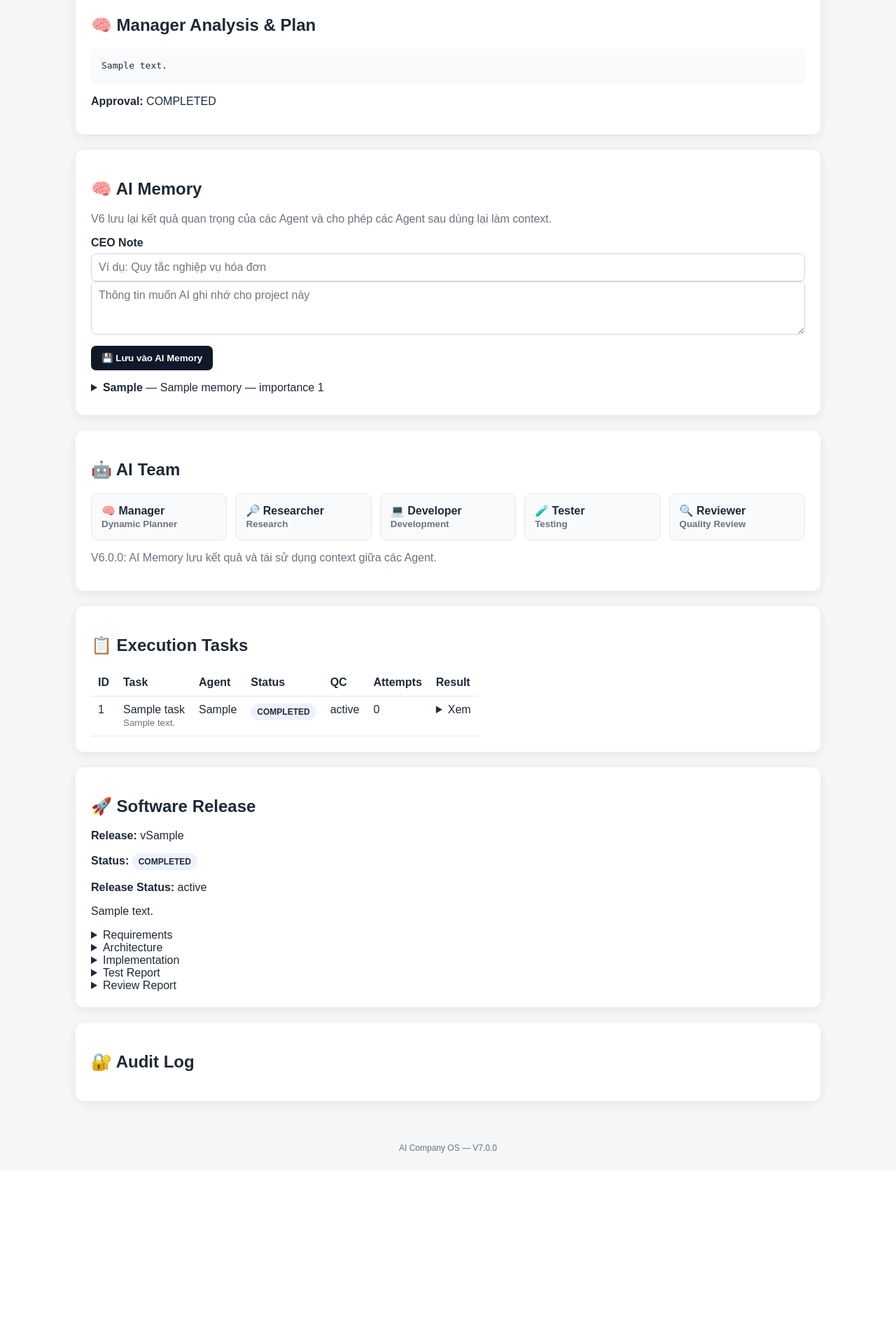
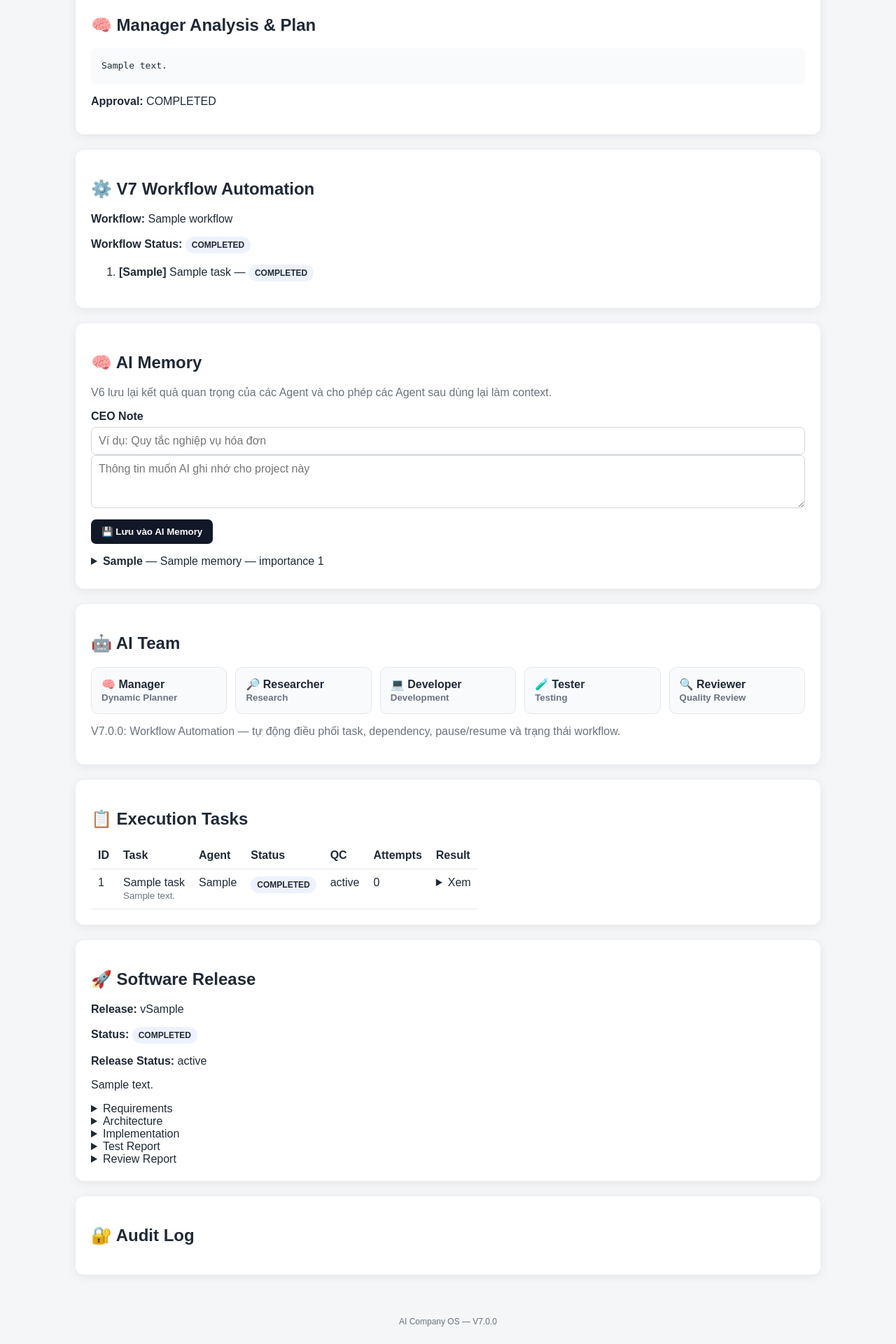
Before and after one commit to hn07/AI-Company-OS, a FastAPI app: page /projects/1 in a window 1280 px wide. Shown: the part 692-2612 px from the top of the page at 70% size. Before the commit the page ends 2339 px from the top, so only its background shows below. Run offline with FastAPI, Linux system fonts and the light colour scheme; tables that the repository leaves empty hold one stand-in row (values such as "Sample post"); data that the repository does not hold is empty.

Commit message:
feat: add V7 workflow control panel

```diff
--- a/app/templates/project.html
+++ b/app/templates/project.html
@@ -46,6 +46,37 @@
 </section>
 
 <section class="card">
+  <h2>⚙️ V7 Workflow Automation</h2>
+  {% if workflow and workflow['status'] != 'NOT_CREATED' %}
+    <p><b>Workflow:</b> {{ workflow['name'] }}</p>
+    <p><b>Workflow Status:</b> <span class="status">{{ workflow['status'] }}</span>
+      {% if workflow['status'] in ['RUNNING','PAUSED'] %}
+        — Step {{ workflow['current_step'] }}
+      {% endif %}
+    </p>
+    {% if project['status'] == 'IN_PROGRESS' %}
+      <form method="post" action="/api/projects/{{ project['id'] }}/workflow/pause" class="inline">
+        <button>⏸ PAUSE WORKFLOW</button>
+      </form>
+    {% elif project['status'] == 'PAUSED' %}
+      <form method="post" action="/api/projects/{{ project['id'] }}/workflow/resume" class="inline">
+        <button>▶ RESUME WORKFLOW</button>
+      </form>
+    {% endif %}
+    <ol>
+      {% for step in workflow['steps'] %}
+        <li>
+          <b>[{{ step['assigned_agent'] }}]</b> {{ step['title'] }}
+          — <span class="status">{{ step['status'] }}</span>
+        </li>
+      {% endfor %}
+    </ol>
+  {% else %}
+    <p>Workflow sẽ được tạo tự động khi CEO duyệt project.</p>
+  {% endif %}
+</section>
+
+<section class="card">
   <h2>🧠 AI Memory</h2>
   <p class="muted">V6 lưu lại kết quả quan trọng của các Agent và cho phép các Agent sau dùng lại làm context.</p>
   <form method="post" action="/api/projects/{{ project['id'] }}/memories">
@@ -77,7 +108,7 @@
     <div>🧪 Tester<br><small>Testing</small></div>
     <div>🔍 Reviewer<br><small>Quality Review</small></div>
   </div>
-  <p class="muted">V6.0.0: AI Memory lưu kết quả và tái sử dụng context giữa các Agent.</p>
+  <p class="muted">V7.0.0: Workflow Automation — tự động điều phối task, dependency, pause/resume và trạng thái workflow.</p>
 </section>
 
 <section class="card">
```
